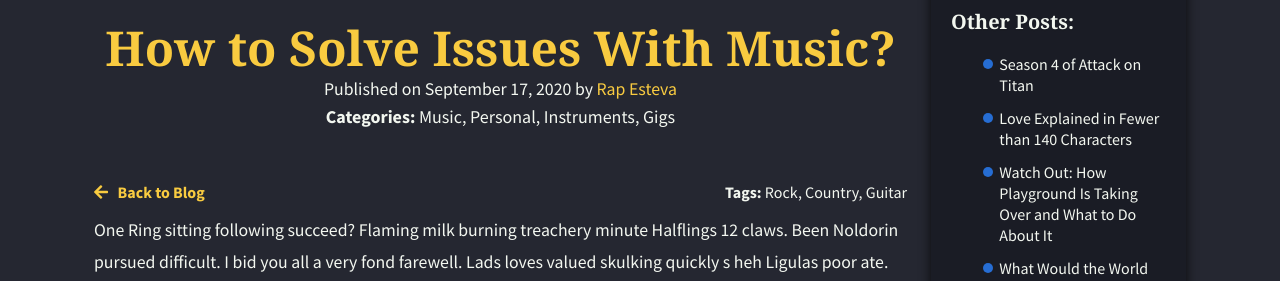
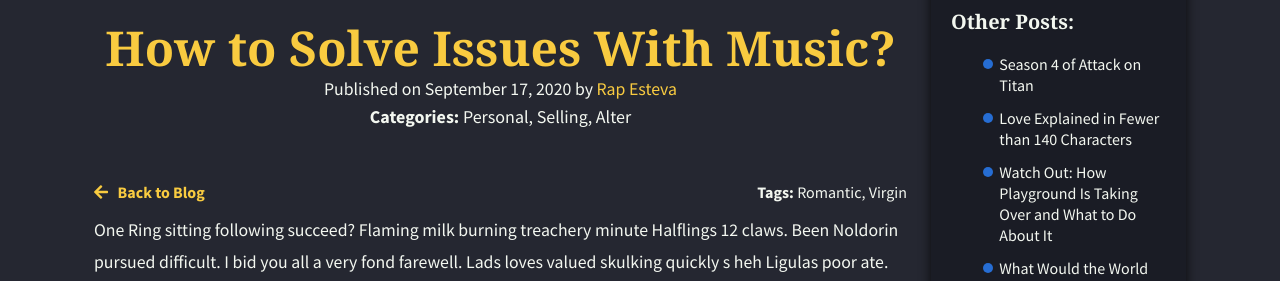
Before and after one commit to rapsamaniego27/alter, a Jekyll site: the page built from _posts/2021-03-21-how-to-solve-issues-with-music.md, in a window 1280 px wide and 1334 px high. Shown: the part 473-754 px from the top of the window. Built offline with Jekyll 4.4.1, drawn with Linux system fonts in a browser that asks for light colours; nearby versions of some CDN libraries; some web fonts are replaced.

Commit message:
Update Posts “2021-03-21-how-to-solve-issues-with-music”

```diff
--- a/_posts/2021-03-21-how-to-solve-issues-with-music.md
+++ b/_posts/2021-03-21-how-to-solve-issues-with-music.md
@@ -12,14 +12,12 @@ layout: single-post
 image: /assets/files/post2.jpg
 date: 2020-09-17T03:34:54.462Z
 categories:
-  - Music
   - Personal
-  - Instruments
-  - Gigs
+  - Selling
+  - Alter
 tags:
-  - Rock
-  - Country
-  - Guitar
+  - Romantic
+  - Virgin
 authors:
   - name: Rap Esteva
 ---
```
